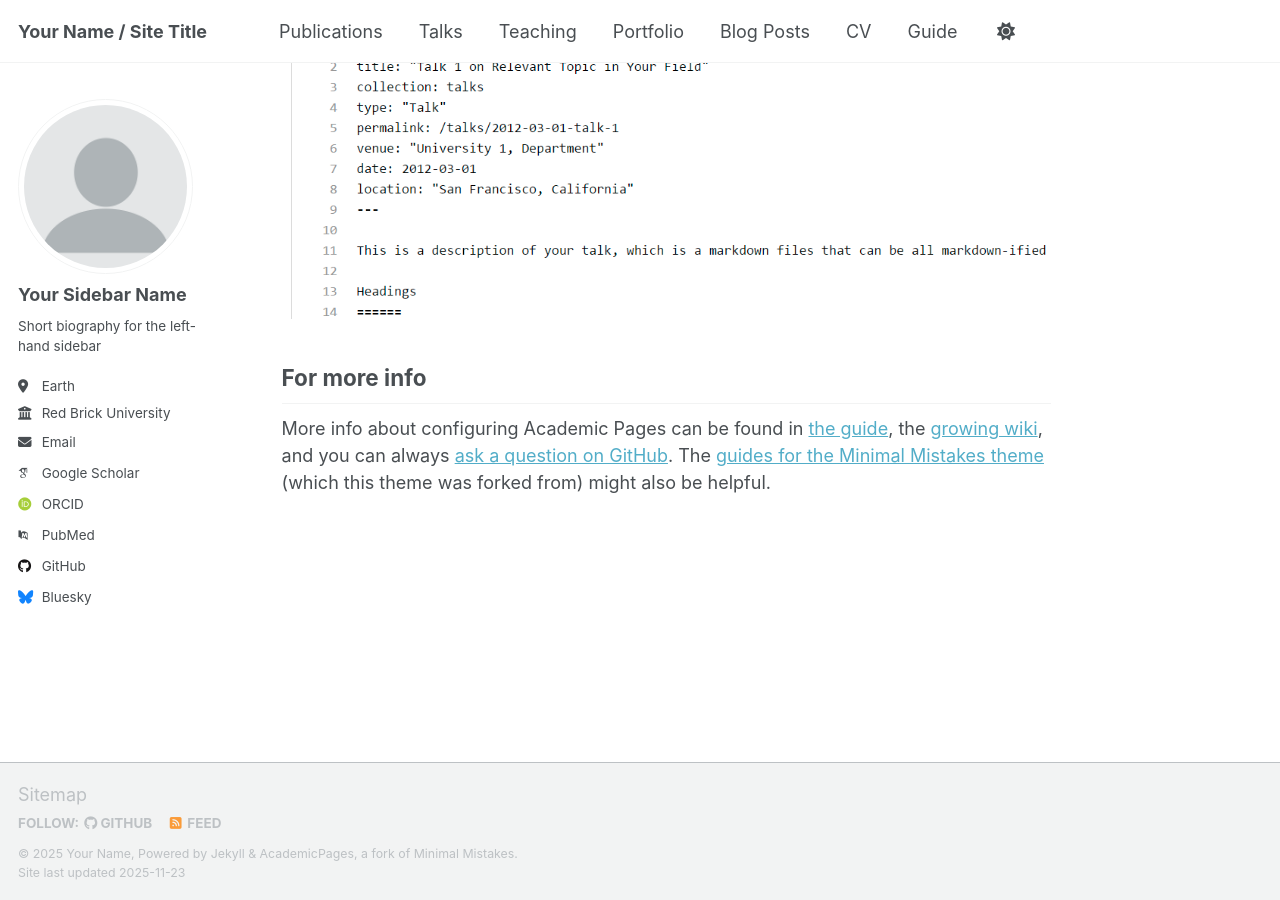
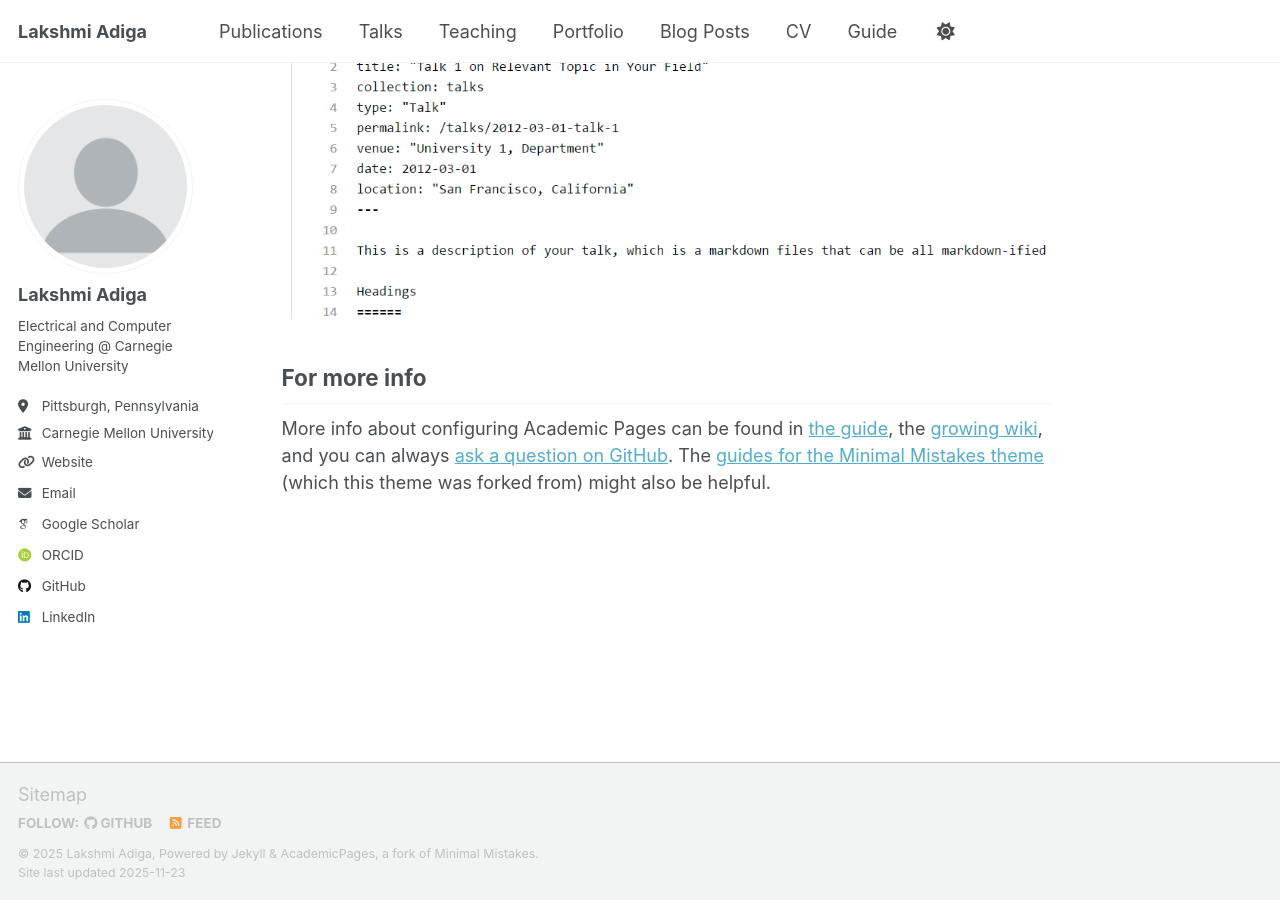
Before and after one commit to lakshmi-adiga/lakshmi-adiga.github.io, a Jekyll site: the page built from _pages/about.md, in a window 1280 px wide and 900 px high, scrolled down 2880 px. Built offline with Jekyll 4.4.1, drawn with Linux system fonts in a browser that asks for light colours; some web fonts are replaced; a script that is not in the unit is left out.

Commit message:
Update personal information in _config.yml

```diff
--- a/_config.yml
+++ b/_config.yml
@@ -9,14 +9,14 @@
 # Basic Site Settings
 locale                   : "en-US"
 site_theme               : "default" # Currently available options are "default", "air"
-title                    : "Your Name / Site Title"
+title                    : "Lakshmi Adiga"
 title_separator          : "-"
-name                     : &name "Your Name"
-description              : &description "Your Name's academic portfolio"   # Update this with a general description of your site, this is the default if not overridden by a page
-url                      : https://academicpages.github.io # The base hostname & protocol for your site e.g. "https://[your GitHub username].github.io",
+name                     : &name "Lakshmi Adiga"
+description              : &description "Lakshmi Adiga's academic portfolio"   # Update this with a general description of your site, this is the default if not overridden by a page
+url                      : "https://lakshmi-adiga.github.io" # The base hostname & protocol for your site e.g. "https://[your GitHub username].github.io",
                                                            # or if you already have some other page hosted on Github then use "https://[your GitHub username].github.io/[Your Repo Name]"
 baseurl                  : "" # the subpath of your site, e.g. "/blog"
-repository               : "academicpages/academicpages.github.io"
+repository               : "lakshmi-adiga/lakshmi-adiga.github.io"
 
 # Site Author - The following control what appear as part of the author content on the side bar.
 #               If a field is blank the icon and link will not appear, otherwise it will be shown.
@@ -24,60 +24,25 @@ repository               : "academicpages/academicpages.github.io"
 author:
   # Biographic information
   avatar           : "profile.png"
-  name             : "Your Sidebar Name"
+  name             : "Lakshmi Adiga"
   pronouns         : # example: "she/her"
-  bio              : "Short biography for the left-hand sidebar"
-  location         : "Earth"
-  employer         : "Red Brick University"
-  uri              : # URL
-  email            : "none@example.org"
+  bio              : "Electrical and Computer Engineering @ Carnegie Mellon University"
+  location         : "Pittsburgh, Pennsylvania"
+  employer         : "Carnegie Mellon University"
+  uri              : "https://lakshmi-adiga.github.io"
+  email            : "ladiga@andrew.cmu.edu"
 
   # Academic websites
   academia         : # URL
   arxiv            : # URL - Update with the correct link to your profile
-  googlescholar    : "https://scholar.google.com/citations?user=PS_CX0AAAAAJ"
-  inspire-hep      : # URL
-  impactstory      : # URL
-  orcid            : "https://orcid.org/yourorcidurl"
-  semantic         : # URL
-  pubmed           : "https://www.ncbi.nlm.nih.gov/pubmed/?term=john+snow"
-  researchgate     : # URL
-  scopus           : # URL
+  googlescholar    : "https://scholar.google.com/citations?user=-ZjUwaAAAAAJ&hl=en&inst=3203679203499159833&oi=ao"
+  orcid            : "https://orcid.org/0009-0007-6591-3504"
 
   # Repositories and software development
-  bitbucket        : # Username - Update with your username on the site
-  codepen          : # Username
-  dribbble         : # Username
-  github           : "academicpages"
-  kaggle           : # Username
-  stackoverflow    : # User number or user number and name (i.e., use "1" or "1/jeff-atwood")
+  github           : "lakshmi-adiga"
 
   # Social media
-  artstation       : # Username
-  bluesky          : "bsky.app" # Replace this with you Bluesky username
-  facebook         : # Username
-  flickr           : # Username
-  foursquare       : # Username
-  goodreads        : # Username
-  google_plus      : # Username
-  keybase          : # Username
-  instagram        : # Username
-  lastfm           : # Username
-  linkedin         : # Username
-  mastodon         : # URL
-  medium           : # URL
-  pinterest        : # Username
-  soundcloud       : # Username
-  steam            : # Username
-  telegram         : # URL
-  tumblr           : # Username
-  twitter          : # Username for X / Twitter
-  vine             : # Username
-  weibo            : # Username
-  wikipedia        : # Username
-  xing             : # Username
-  youtube          : # Username
-  zhihu            : # Username
+  linkedin         : "lakshmi-v-adiga"
 
 # Publication Category - The following the list of publication categories and their headings
 publication_category:
```
